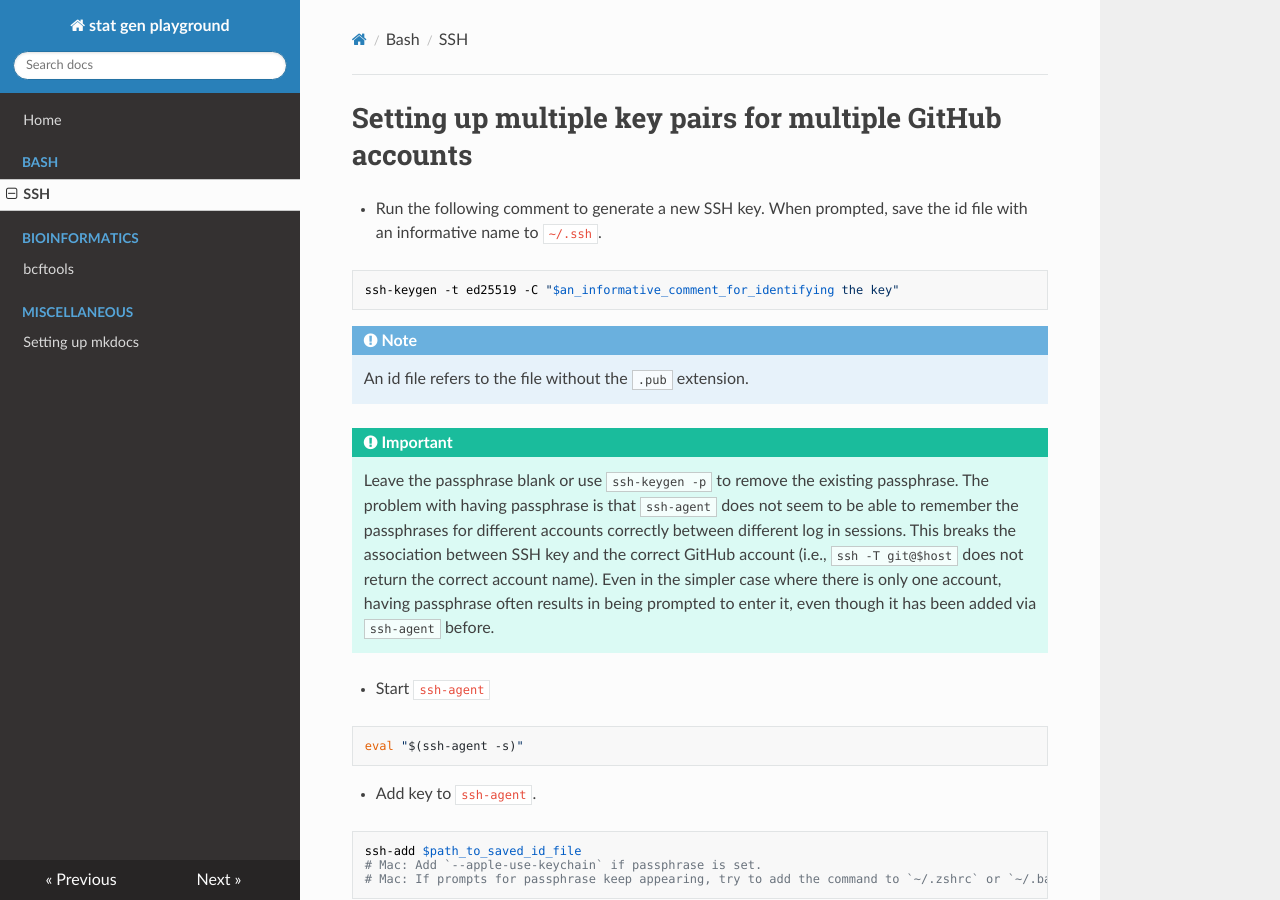
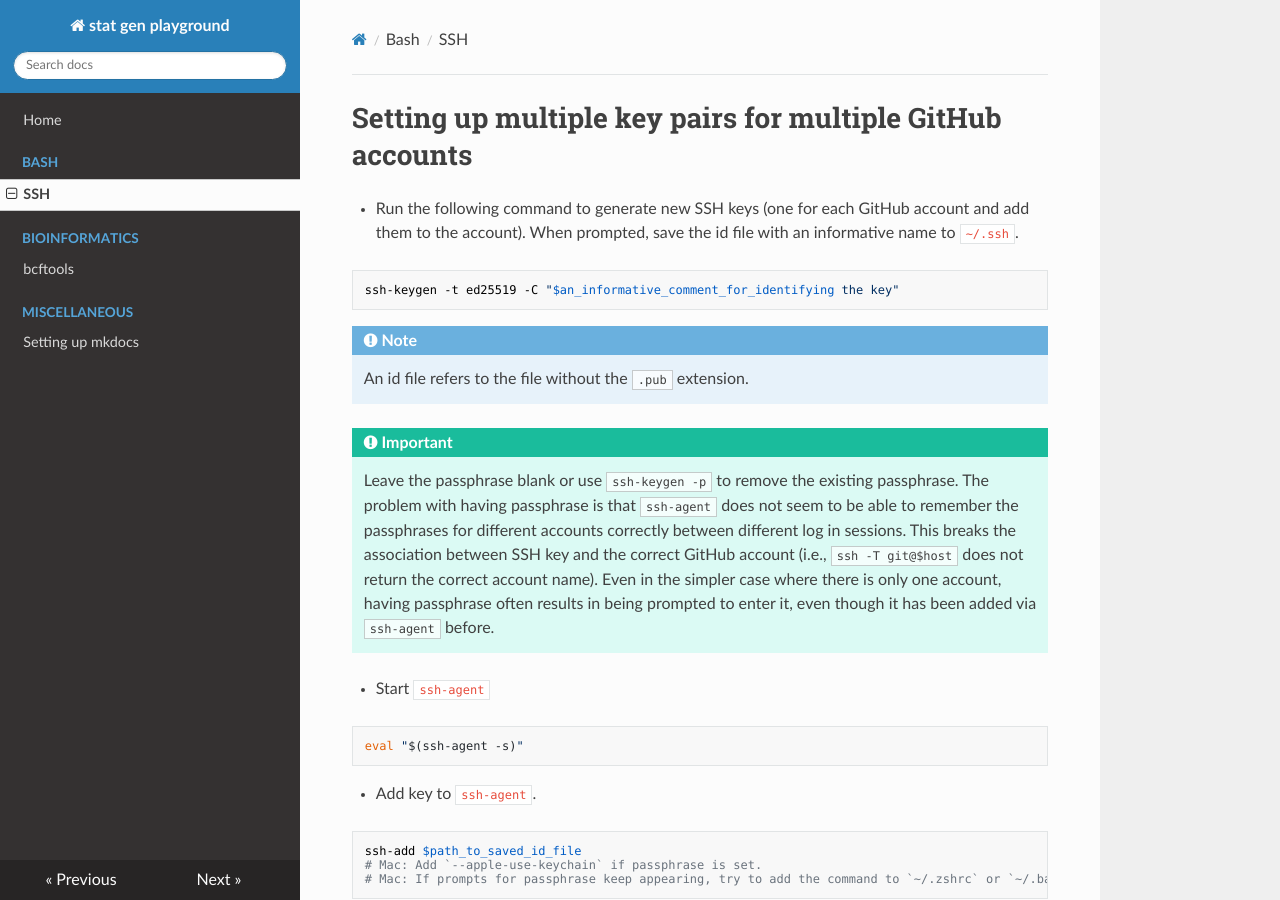
Before and after one commit to drkaizeng/statistics_and_engineering_lab, an MkDocs documentation site: the page built from docs/bash/ssh.md, in a window 1280 px wide and 900 px high. Built offline with MkDocs 1.6.1, drawn with Linux system fonts in a browser that asks for light colours; nearby versions of some CDN libraries.

Commit message:
New notes

````diff
--- a/docs/bash/ssh.md
+++ b/docs/bash/ssh.md
@@ -1,5 +1,5 @@
 # Setting up multiple key pairs for multiple GitHub accounts
-- Run the following comment to generate a new SSH key. When prompted, save the id file with an informative name to `~/.ssh`.
+- Run the following command to generate new SSH keys (one for each GitHub account and add them to the account). When prompted, save the id file with an informative name to `~/.ssh`.
 ```bash
 ssh-keygen -t ed25519 -C "$an_informative_comment_for_identifying the key"
 ```
````
